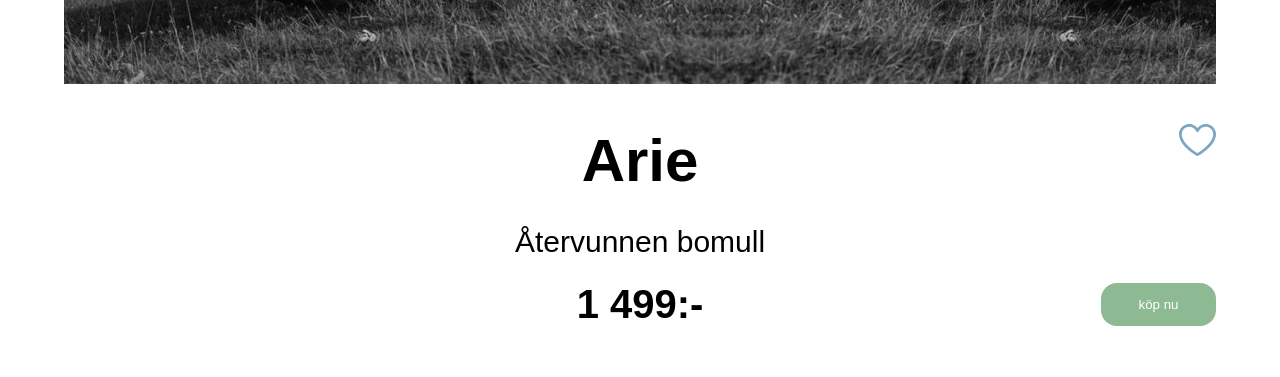
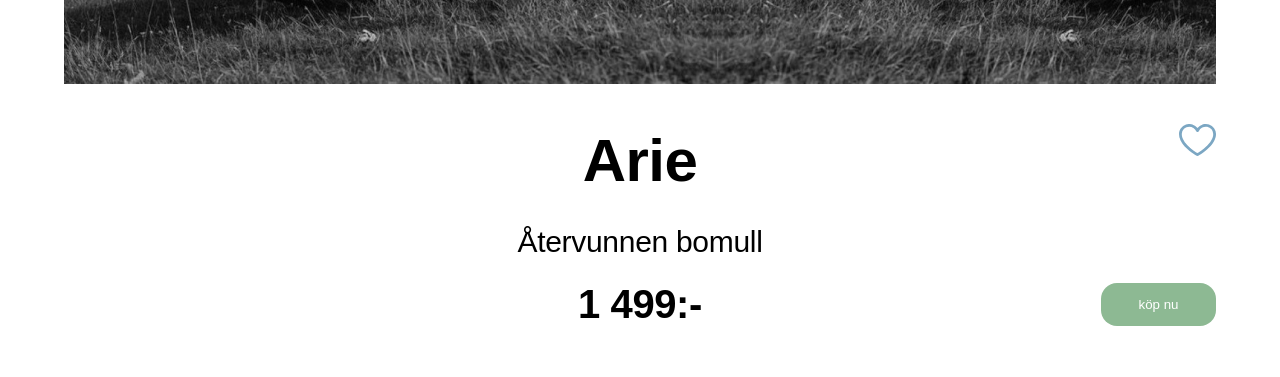
Before and after one commit to Adishumla/Naturally_G4, a plain HTML site: page index.html in a window 1280 px wide. Shown: the part 1880-2257 px from the top of the page. Drawn offline with Linux system fonts and the light colour scheme; a web font is replaced by a local one.

Commit message:
added letter spacing

```diff
--- a/lang.js
+++ b/lang.js
@@ -4,8 +4,6 @@ let langSet = false;
 
 const translations = {
   sv: {
-    "hero-title": "Hej jag är svensk",
-    "hero-subtitle": "en kortare text här",
     "buy-button": "köp nu",
     "header-clothes": "Kläder",
     "header-shoes": "Skor",
@@ -43,8 +41,6 @@ const translations = {
     /* "enter-email": "Fyll i epostadress", */
   },
   en: {
-    "hero-title": "Hello im english",
-    "hero-subtitle": "a shorter text here",
     "buy-button": "Buy now",
     "header-clothes": "Clothes",
     "header-shoes": "Shoes",
--- a/styles/scroll-container.css
+++ b/styles/scroll-container.css
@@ -147,18 +147,21 @@ section.scroll-container button.buy-now-btn:hover {
     justify-self: center;
     grid-column: 2;
     grid-row: 1;
+    letter-spacing: -0.01em;
   }
   section.scroll-container .text-container p {
     font-size: 1.875rem;
     grid-column: 2;
     grid-row: 2;
     justify-self: center;
+    letter-spacing: -0.01em;
   }
   section.scroll-container .text-container strong {
     grid-column: 2;
     grid-row: 3;
     justify-self: center;
     font-size: 2.5rem;
+    letter-spacing: -0.01em;
   }
   section.scroll-container .text-container .heart-container {
     grid-column: 3;
```
Also changed, not shown: 1 other file.
